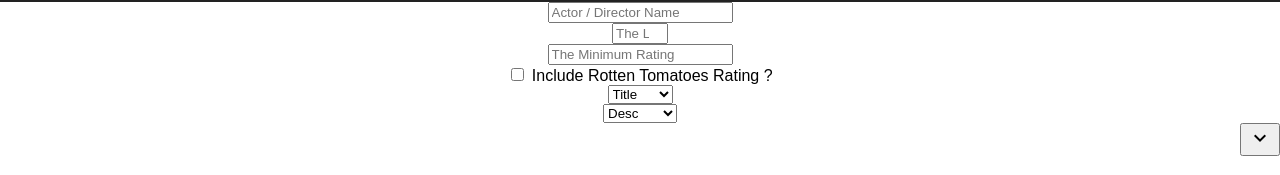
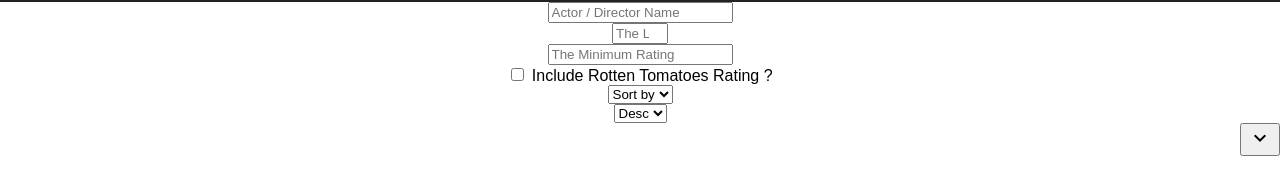
Before and after one commit to SimoMazil/goodWatch, a React (Create React App) app: page / in a window 1280 px wide. Shown: the part 188-363 px from the top of the page. Built offline with nearby package versions, Linux system fonts and the light colour scheme.

Commit message:
organize files, install redux

```diff
--- a/package.json
+++ b/package.json
@@ -6,7 +6,8 @@
     "barecss": "^1.1.0",
     "react": "^16.2.0",
     "react-dom": "^16.2.0",
-    "react-scripts": "1.0.17"
+    "react-scripts": "1.0.17",
+    "redux": "^3.7.2"
   },
   "scripts": {
     "start": "react-scripts start",
--- a/src/App.js
+++ b/src/components/App.js
@@ -1,6 +1,6 @@
 import React, { Component } from 'react';
 import Home from './Home'
-import './App.css';
+import '../css/App.css';
 
 class App extends Component {
   render() {
--- a/src/Home.js
+++ b/src/components/Home.js
@@ -1,5 +1,5 @@
 import React, { Component } from 'react';
-import './Home.css';
+import '../css/Home.css';
 import 'barecss';
 
 class Home extends Component {
@@ -148,16 +148,15 @@ class Home extends Component {
                 <input type="checkbox" id="RottenTomatoes" onChange={this.handleRTRating.bind(this)}/> <label htmlFor="RottenTomatoes">Include Rotten Tomatoes Rating ?</label>
               </div>
               <div col="1/3">
-                <select onChange={this.handleSortBy.bind(this)}>
-                	<option disabled>Sort by</option>
+                <select defaultValue="0" onChange={this.handleSortBy.bind(this)}>
+                	<option value="0" disabled>Sort by</option>
                 	<option value="title">Title</option>
                 	<option value="year">Year</option>
                 	<option value="rating">Rating</option>
                 </select>
               </div>
               <div col="1/3">
-                <select onChange={this.handleOrderBy.bind(this)}>
-                	<option disabled>Order by</option>
+                <select defaultValue="desc" onChange={this.handleOrderBy.bind(this)}>
                 	<option value="desc">Desc</option>
                 	<option value="asc">Asc</option>
                 </select>
@@ -197,14 +196,14 @@ class Home extends Component {
                   <option value="Drama">Drama</option>
                   <option value="Family">Family</option>
                   <option value="Fantasy">Fantasy</option>
-                  <option value="Film">Film</option> Noir
+                  <option value="Film Noir">Film Noir</option>
                   <option value="History">History</option>
                   <option value="Horror">Horror</option>
                   <option value="Music">Music</option>
                   <option value="Musical">Musical</option>
                   <option value="Mystery">Mystery</option>
                   <option value="Romance">Romance</option>
-                  <option value="Sci">Sci</option>-Fi
+                  <option value="Sci-Fi">Sci-Fi</option>
                   <option value="Short">Short</option>
                   <option value="Sport">Sport</option>
                   <option value="Superhero">Superhero</option>
--- a/src/index.js
+++ b/src/index.js
@@ -1,7 +1,7 @@
 import React from 'react';
 import ReactDOM from 'react-dom';
 import './index.css';
-import App from './App';
+import App from './components/App';
 import registerServiceWorker from './registerServiceWorker';
 
 ReactDOM.render(<App />, document.getElementById('root'));
```
Also changed, not shown: src/css/App.css (renamed from src/App.css), src/css/Home.css (renamed from src/Home.css), 1 other file (tests, documents, lock files or other folders).
